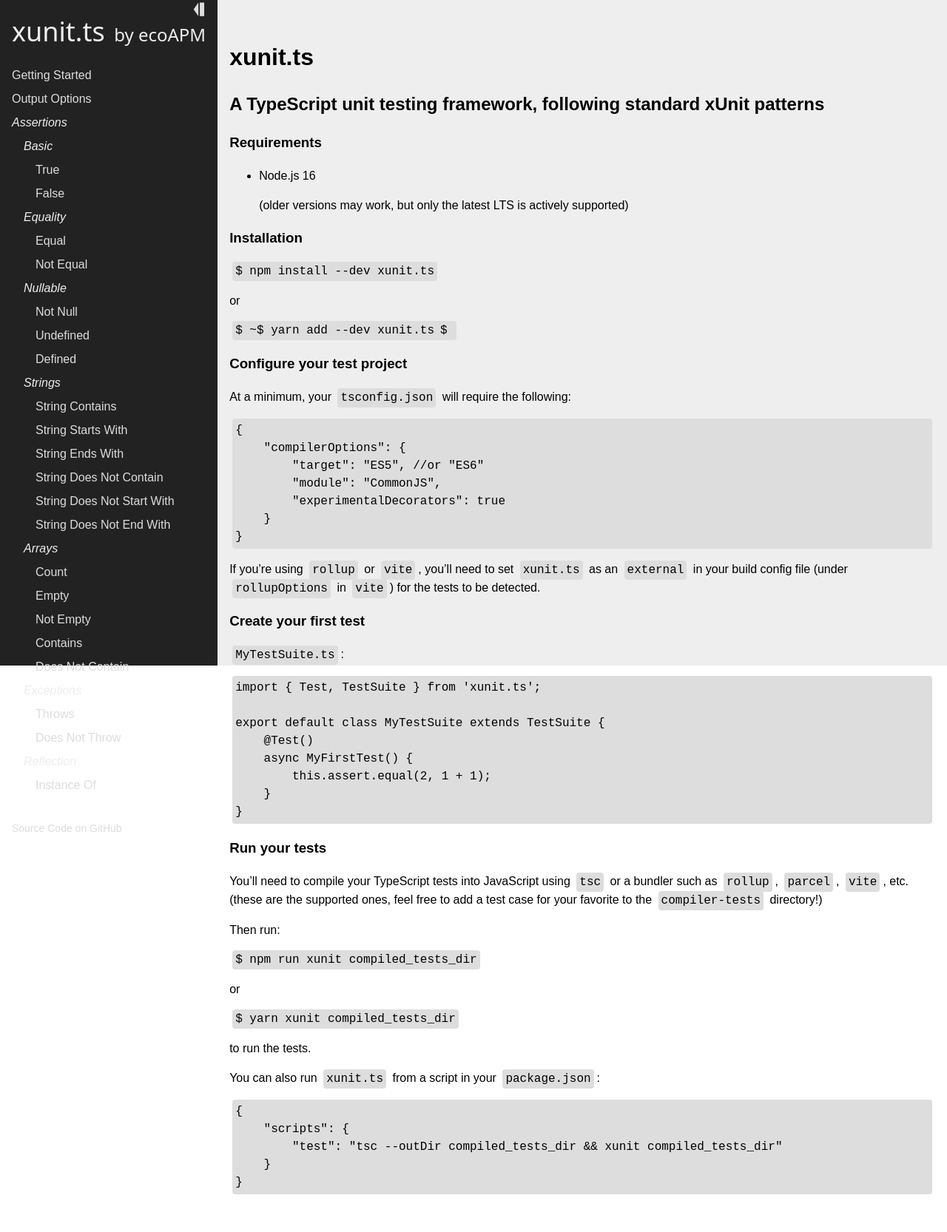
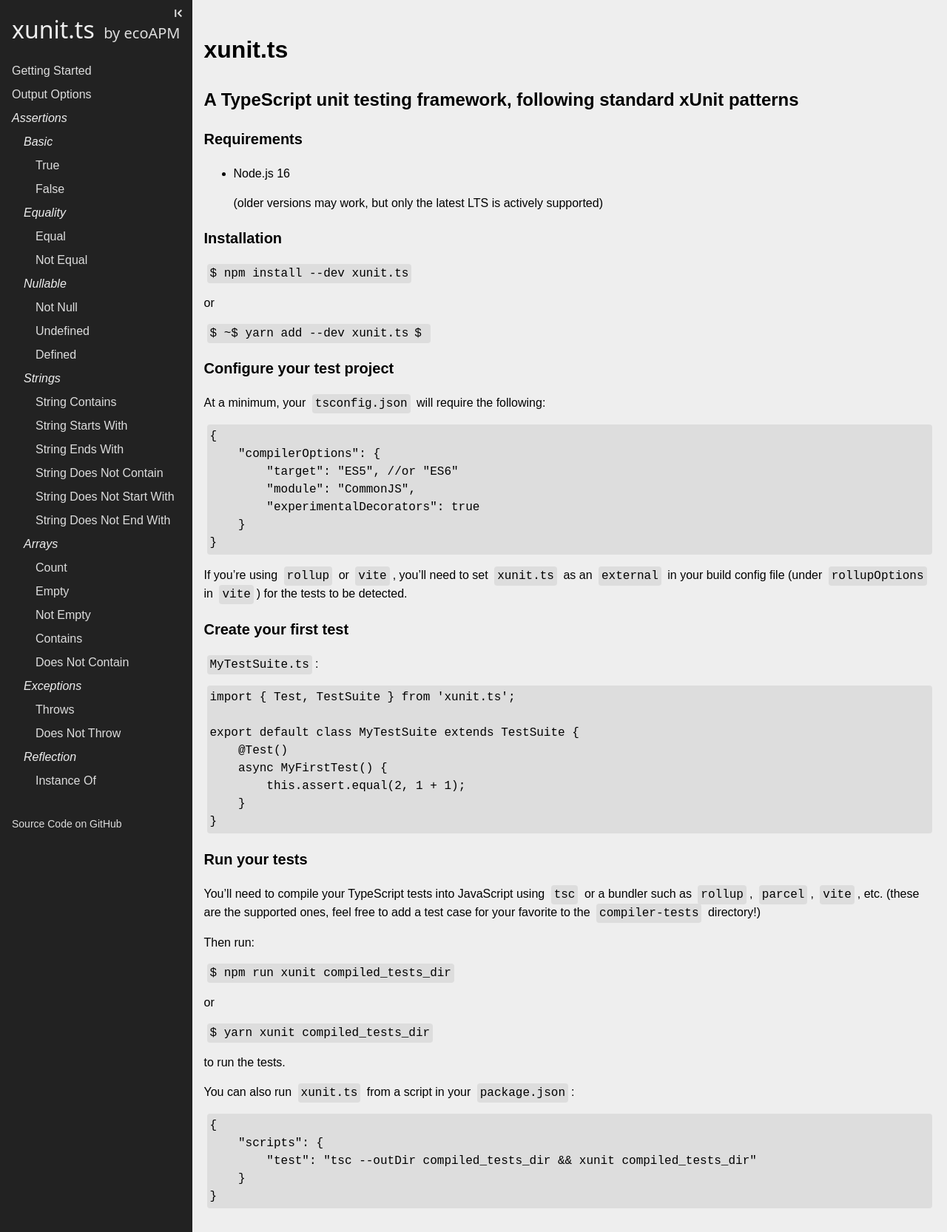
Before and after one commit to ecoAPM/xunit.ts, a Jekyll site: the page built from docs/index.md, in a window 1280 px wide. Shown: the whole page at 74% size. Built offline with Jekyll 4.4.1, drawn with Linux system fonts in a browser that asks for light colours; some web fonts are replaced; our own code applies the rules of GitHub Pages for plain Markdown files; before the commit the page ends 1615 px from its top, so only the background shows below that.

Commit message:
Fix cross-browser documentation display

```diff
--- a/docs/_layouts/index.html
+++ b/docs/_layouts/index.html
@@ -1,3 +1,4 @@
+<!DOCTYPE html>
 <html lang="en">
 
     <head>
@@ -11,16 +12,17 @@
         <meta charset="utf-8" />
         <meta name="viewport" content="width=device-width, initial-scale=1, user-scalable=no" />
 
-    <link rel="stylesheet" href="{{'/assets/noto.css' | relative_url }}"/>
-    <link rel="stylesheet" href="{{'/assets/site.css' | relative_url }}"/>
-    <link rel="icon" href="{{'/assets/logo.png' | relative_url}}"/>
+        <link rel="stylesheet" href="{{'/assets/noto.css' | relative_url }}" />
+        <link rel="stylesheet" href="{{'/assets/site.css' | relative_url }}" />
+        <link rel="icon" href="{{'/assets/logo.png' | relative_url}}" />
     </head>
 
     <body>
+        <main>
             <aside>
                 <div class="toggle">
                     <button title="Toggle Navigation" onclick="return toggleNav();">
-            ⏏
+                        ⌅
                         <small>Toggle Navigation</small>
                     </button>
                 </div>
@@ -29,11 +31,11 @@
                         xunit.ts
                     </a>
                 </h1>
-    <h2>
+                <h3>
                     <a href="https://ecoAPM.com" target="_blank">
                         by ecoAPM
                     </a>
-    </h2>
+                </h3>
                 {% include navigation.html %}
                 <footer>
                     <a href="https://github.com/ecoAPM/xunit.ts">
@@ -42,8 +44,9 @@
                 </footer>
             </aside>
 
-<main>
+            <article>
                 {{content}}
+            </article>
             </main>
 
             <script>
@@ -53,7 +56,7 @@
                 }
 
                 document.body.onload = function checkMobile() {
-        if(document.body.clientWidth < 640) {
+                    if (document.body.clientWidth < 640) {
                         toggleNav();
                     }
                 }
--- a/docs/assets/site.css
+++ b/docs/assets/site.css
@@ -7,8 +7,24 @@
 body {
     margin: 0;
     padding: 0;
+}
+
+main {
     display: flex;
+    align-items: stretch;
     min-height: 100vh;
+}
+
+h1 {
+    font-size: 2rem;
+}
+
+h2 {
+    font-size: 1.5rem;
+}
+
+h3 {
+    font-size: 1.25rem;
 }
 
 aside {
@@ -16,11 +32,11 @@
     color: #eee;
     padding: 1rem;
     white-space: nowrap;
-    min-height: calc(100vh - 2rem);
 }
 
 aside h1,
-aside h2 {
+aside h2,
+aside h3 {
     font-family: "Noto Sans", sans-serif;
     font-weight: 300;
     margin: 0;
@@ -28,7 +44,6 @@
 }
 
 aside h1 {
-    font-size: 36px;
     margin-right: 0.5rem;
 }
 
@@ -63,12 +78,11 @@
     padding-left: 1rem;
 }
 
-main {
+article {
     width: 100%;
     max-width: calc(100vw - 4rem);
     background-color: #eee;
-    padding: 2rem 1rem;
-    min-height: calc(100vh - 4rem);
+    padding: 1rem;
 }
 
 code, kbd {
@@ -104,15 +118,17 @@
 
 aside .toggle {
     text-align: right;
+    height: 0;
 }
 
 aside .toggle button {
     border: none;
     background: transparent;
     color: #ddd;
+    font-family: "Noto Sans", sans-serif;
     padding: 0;
     font-size: 24px;
-    transform: rotate(-90deg) translateX(-0.5rem) translateY(-1.5rem);
+    transform: rotate(-90deg) translateX(-0.75rem) translateY(-1.5rem);
     cursor: pointer;
     height: 0;
     width: 0;
```
Lines whose indentation alone changed are shown as unchanged.
